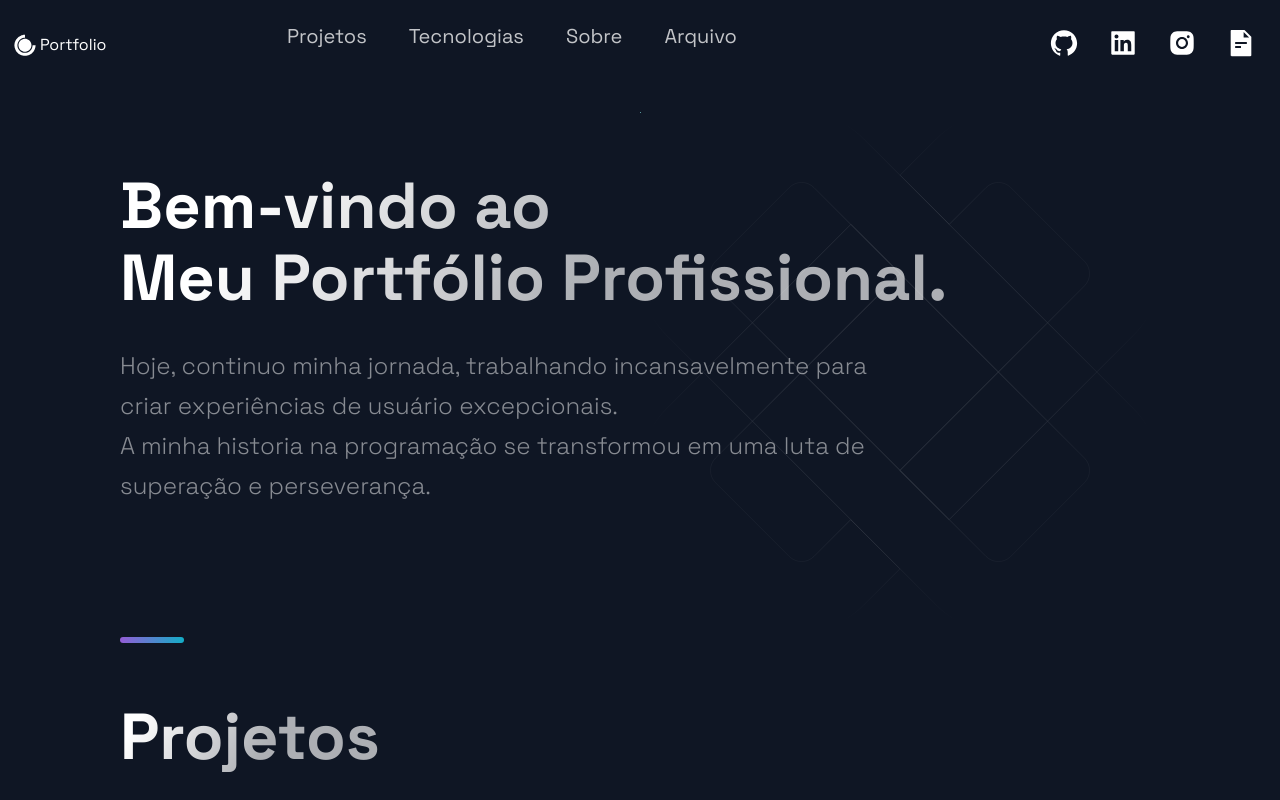
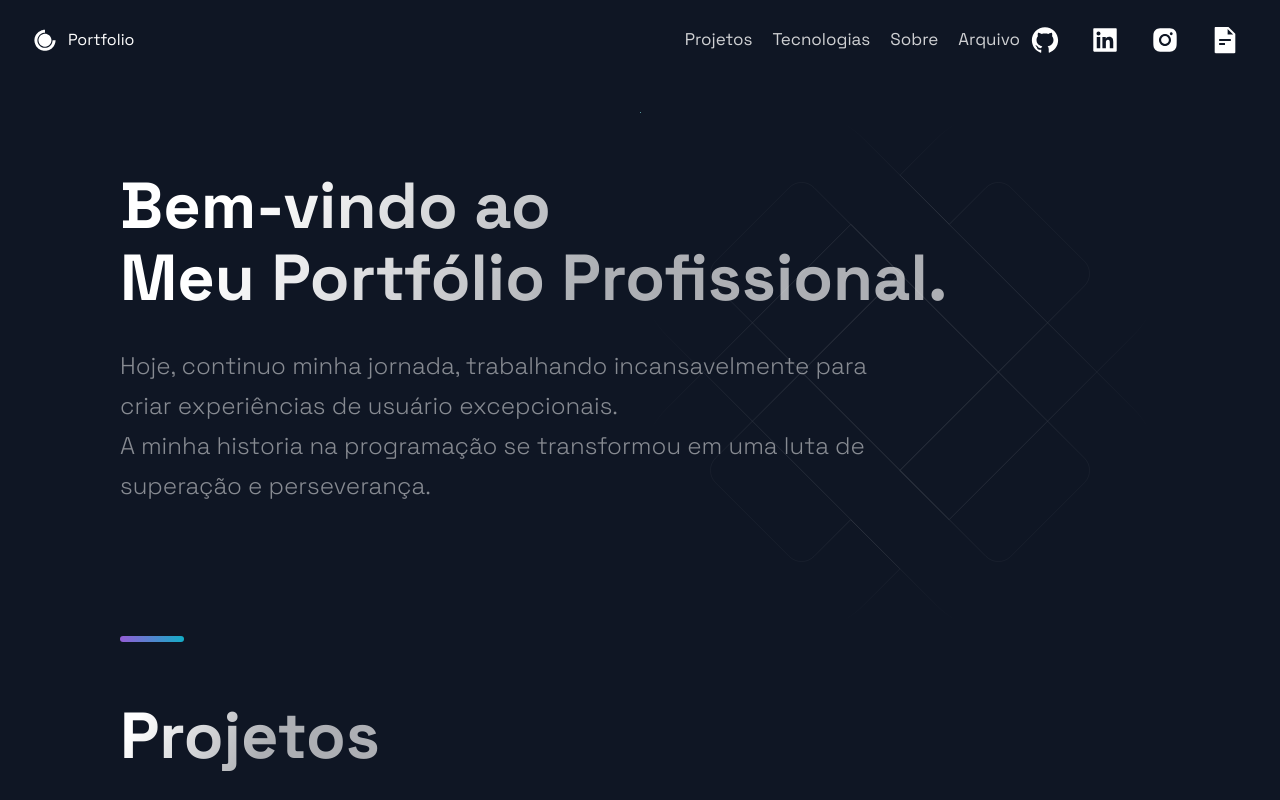
Before and after one commit to ElvisFelix-dev/elvisfelix-portfolio, a Next.js app: page / in a window 1280 px wide. Shown: the top 800 px of the page. Built offline with nearby package versions, Linux system fonts and the light colour scheme.

Commit message:
update style

```diff
--- a/src/components/Header/Header.js
+++ b/src/components/Header/Header.js
@@ -1,41 +1,66 @@
 import Link from 'next/link';
-import React from 'react';
+import React, { useState } from 'react';
 import { AiFillGithub, AiFillInstagram, AiFillLinkedin, AiFillFileText } from 'react-icons/ai';
 import { DiCssdeck } from 'react-icons/di';
+import { FiMenu, FiX } from 'react-icons/fi';
 
-import { Container, Div1, Div2, Div3, NavLink, SocialIcons } from './HeaderStyles';
+import {
+  Container,
+  Div1,
+  Div2,
+  Div3,
+  NavLink,
+  SocialIcons,
+  MobileIcon,
+  MobileMenu,
+} from './HeaderStyles';
 
-const Header = () =>  (
+const Header = () => {
+  const [isOpen, setIsOpen] = useState(false);
+
+  const toggleMenu = () => setIsOpen(!isOpen);
+  const closeMenu = () => setIsOpen(false);
+
+  return (
     <Container>
       <Div1>
-      <Link href="/">
-        <a style={{ display: 'flex', alignItems: 'center', color:"white" }}>
-          <DiCssdeck size="3rem" /> <span>Portfolio</span>
+        <Link href="/" passHref>
+          <a style={{ display: 'flex', alignItems: 'center', color: 'white', textDecoration: 'none' }}>
+            <DiCssdeck size="3rem" /> <span style={{ marginLeft: '8px' }}>Portfolio</span>
           </a>
         </Link>
+
+        {/* Ícone mobile */}
+        <MobileIcon onClick={toggleMenu}>
+          {isOpen ? <FiX size="2rem" /> : <FiMenu size="2rem" />}
+        </MobileIcon>
       </Div1>
-    <Div2>
+
+      {/* Menu principal */}
+      <Div2 className={isOpen ? 'open' : ''}>
         <li>
-        <Link href="#projects">
-          <NavLink>Projetos</NavLink>
+          <Link href="#projects" passHref>
+            <NavLink onClick={closeMenu}>Projetos</NavLink>
           </Link>
         </li>
         <li>
-        <Link href="#tech">
-          <NavLink>Tecnologias</NavLink>
+          <Link href="#tech" passHref>
+            <NavLink onClick={closeMenu}>Tecnologias</NavLink>
           </Link>
         </li>
         <li>
-        <Link href="#about">
-          <NavLink>Sobre</NavLink>
+          <Link href="#about" passHref>
+            <NavLink onClick={closeMenu}>Sobre</NavLink>
           </Link>
         </li>
         <li>
-        <Link href="#file">
-          <NavLink>Arquivo</NavLink>
+          <Link href="#file" passHref>
+            <NavLink onClick={closeMenu}>Arquivo</NavLink>
           </Link>
         </li>
       </Div2>
+
+      {/* Ícones sociais */}
       <Div3>
         <SocialIcons href="https://github.com/ElvisFelix-dev" target="_blank">
           <AiFillGithub size="3rem" />
@@ -44,13 +69,30 @@ const Header = () =>  (
           <AiFillLinkedin size="3rem" />
         </SocialIcons>
         <SocialIcons href="https://www.instagram.com/2system_dev/" target="_blank">
-          <AiFillInstagram size="3rem"/>
+          <AiFillInstagram size="3rem" />
         </SocialIcons>
         <SocialIcons href="https://elvisfelix-certificate.netlify.app/" target="_blank">
-          <AiFillFileText size="3rem"/>
+          <AiFillFileText size="3rem" />
         </SocialIcons>
       </Div3>
+
+      {/* Menu mobile (animado) */}
+      <MobileMenu isOpen={isOpen}>
+        <Link href="#projects" passHref>
+          <NavLink onClick={closeMenu}>Projetos</NavLink>
+        </Link>
+        <Link href="#tech" passHref>
+          <NavLink onClick={closeMenu}>Tecnologias</NavLink>
+        </Link>
+        <Link href="#about" passHref>
+          <NavLink onClick={closeMenu}>Sobre</NavLink>
+        </Link>
+        <Link href="#file" passHref>
+          <NavLink onClick={closeMenu}>Arquivo</NavLink>
+        </Link>
+      </MobileMenu>
     </Container>
   );
+};
 
 export default Header;
--- a/src/components/Header/HeaderStyles.js
+++ b/src/components/Header/HeaderStyles.js
@@ -1,124 +1,143 @@
+import styled, { keyframes } from 'styled-components';
 import { IoIosArrowDropdown } from 'react-icons/io';
-import styled from 'styled-components';
 
-export const Container = styled.div`
-  display: grid;
-  grid-template-columns: repeat(5, 1fr);
-  grid-template-rows: 1fr;
-  grid-column-gap: 2rem;
-  padding: 1rem;
-  padding-top: 2rem;
+// Container principal
+export const Container = styled.header`
+  display: flex;
+  justify-content: space-between;
+  align-items: center;
+  padding: 1.5rem 3rem;
+  position: relative;
+  z-index: 100;
+  background: transparent;
 
-  @media ${(props) => props.theme.breakpoints.sm} {
-    display: grid;
-    grid-template-columns: repeat(5, 1fr);
-    grid-template-rows: repeat(2, 60px);
-    grid-column-gap: 0.5rem;
-    grid-row-gap: 0.5rem;
-  }
-`;
-export const Div1 = styled.div`
-  grid-area: 1 / 1 / 2 / 2;
-  display: flex;
-  flex-direction: row;
-  align-content: center;
-  @media ${(props) => props.theme.breakpoints.sm} {
-    grid-area: 1 / 1 / 2 / 3;
-  }
-`;
-export const Div2 = styled.div`
-  grid-area: 1 / 2 / 2 / 4;
-  display: flex;
-  justify-content: space-around;
-  @media ${(props) => props.theme.breakpoints.sm} {
-    grid-area: 2 / 2 / 3 / 5;
-  }
-`;
-export const Div3 = styled.div`
-  grid-area: 1 / 5 / 2 / 6;
-  display: flex;
-  justify-content: space-around;
-  align-items: center;
-  @media ${(props) => props.theme.breakpoints.sm} {
-    align-items: center;
-    grid-area: 1 / 4 / 2 / 6;
+  @media (max-width: 768px) {
+    flex-direction: column;
+    align-items: flex-start;
+    padding: 1rem 2rem;
   }
 `;
 
-// Navigation Links
-export const NavLink = styled.a`
-  font-size: 2rem;
-  line-height: 32px;
-  color: rgba(255, 255, 255, 0.75);
-  transition: 0.4s ease;
-  &:hover {
-    color: #fff;
-    opacity: 1;
-    cursor: pointer;
+export const Div1 = styled.div`
+  display: flex;
+  align-items: center;
+  justify-content: space-between;
+  width: 100%;
+`;
+
+export const Div2 = styled.ul`
+  display: flex;
+  gap: 2rem;
+  list-style: none;
+  margin: 0;
+  padding: 0;
+
+  li {
+    list-style: none;
   }
-  @media ${(props) => props.theme.breakpoints.sm} {
-    padding: 0.5rem;
+
+  @media (max-width: 768px) {
+    display: none;
   }
 `;
 
-/// DropDown Contact
+export const Div3 = styled.div`
+  display: flex;
+  align-items: center;
+  gap: 1rem;
+
+  @media (max-width: 768px) {
+    display: none;
+  }
+`;
+
+export const NavLink = styled.a`
+  font-size: 1.7rem;
+  color: rgba(255, 255, 255, 0.8);
+  transition: 0.3s ease;
+  text-decoration: none;
+
+  &:hover {
+    color: #fff;
+  }
+`;
+
+// Ícone do menu hambúrguer
+export const MobileIcon = styled.div`
+  display: none;
+  color: white;
+  cursor: pointer;
+
+  @media (max-width: 768px) {
+    display: block;
+  }
+`;
+
+// Animação do menu mobile
+const slideDown = keyframes`
+  from { opacity: 0; transform: translateY(-20px); }
+  to { opacity: 1; transform: translateY(0); }
+`;
+
+// Menu mobile
+export const MobileMenu = styled.div`
+  display: none;
+
+  @media (max-width: 768px) {
+    display: ${({ isOpen }) => (isOpen ? 'flex' : 'none')};
+    flex-direction: column;
+    width: 100%;
+    background: rgba(20, 20, 30, 0.98);
+    padding: 1.5rem 2rem;
+    border-radius: 12px;
+    animation: ${slideDown} 0.3s ease forwards;
+    gap: 1.2rem;
+
+    a {
+      font-size: 1.6rem;
+      color: #fff;
+      text-decoration: none;
+      transition: 0.3s ease;
+
+      &:hover {
+        color: #61dafb;
+      }
+    }
+  }
+`;
+
+export const SocialIcons = styled.a`
+  display: flex;
+  align-items: center;
+  justify-content: center;
+  transition: 0.3s ease;
+  color: white;
+  border-radius: 50%;
+  padding: 10px;
+
+  &:hover {
+    background-color: #212d45;
+    transform: scale(1.2);
+  }
+`;
+
 export const ContactDropDown = styled.button`
   border: none;
+  background: none;
   display: flex;
-  position: relative;
-  background: none;
+  align-items: center;
   font-size: 1.7rem;
-
-  line-height: 32px;
   color: rgba(255, 255, 255, 0.75);
   cursor: pointer;
   transition: 0.3s ease;
 
-  &:focus {
-    outline: none;
-  }
   &:hover {
     color: #fff;
-  }
-
-  @media ${(props) => props.theme.breakpoints.sm} {
-    padding: 0.4rem 0;
-  }
-  @media ${(props) => props.theme.breakpoints.md} {
-    padding: 0;
   }
 `;
 
 export const NavProductsIcon = styled(IoIosArrowDropdown)`
   margin-left: 8px;
-  display: flex;
-  align-self: center;
   transition: 0.3s ease;
-  opacity: ${({ isOpen }) => (isOpen ? '1' : '.75')};
-  transform: ${({ isOpen }) => (isOpen ? 'scaleY(-1)' : 'scaleY(1)')};
-
-  &:hover {
-    opacity: 1;
-  }
-
-  @media ${(props) => props.theme.breakpoints.sm} {
-    margin: 2px 0 0 2px;
-    width: 15px;
-  }
+  transform: ${({ isOpen }) => (isOpen ? 'rotate(180deg)' : 'rotate(0deg)')};
 `;
-
-
-// Social Icons
-
-export const SocialIcons = styled.a`
-transition: 0.3s ease;
-color: white;
-border-radius: 50px;
-  padding: 8px;
-&:hover {
-    background-color: #212d45;
-    transform: scale(1.2);
-    cursor: pointer;
-
-  }
-`
```
Lines whose indentation alone changed are shown as unchanged.
